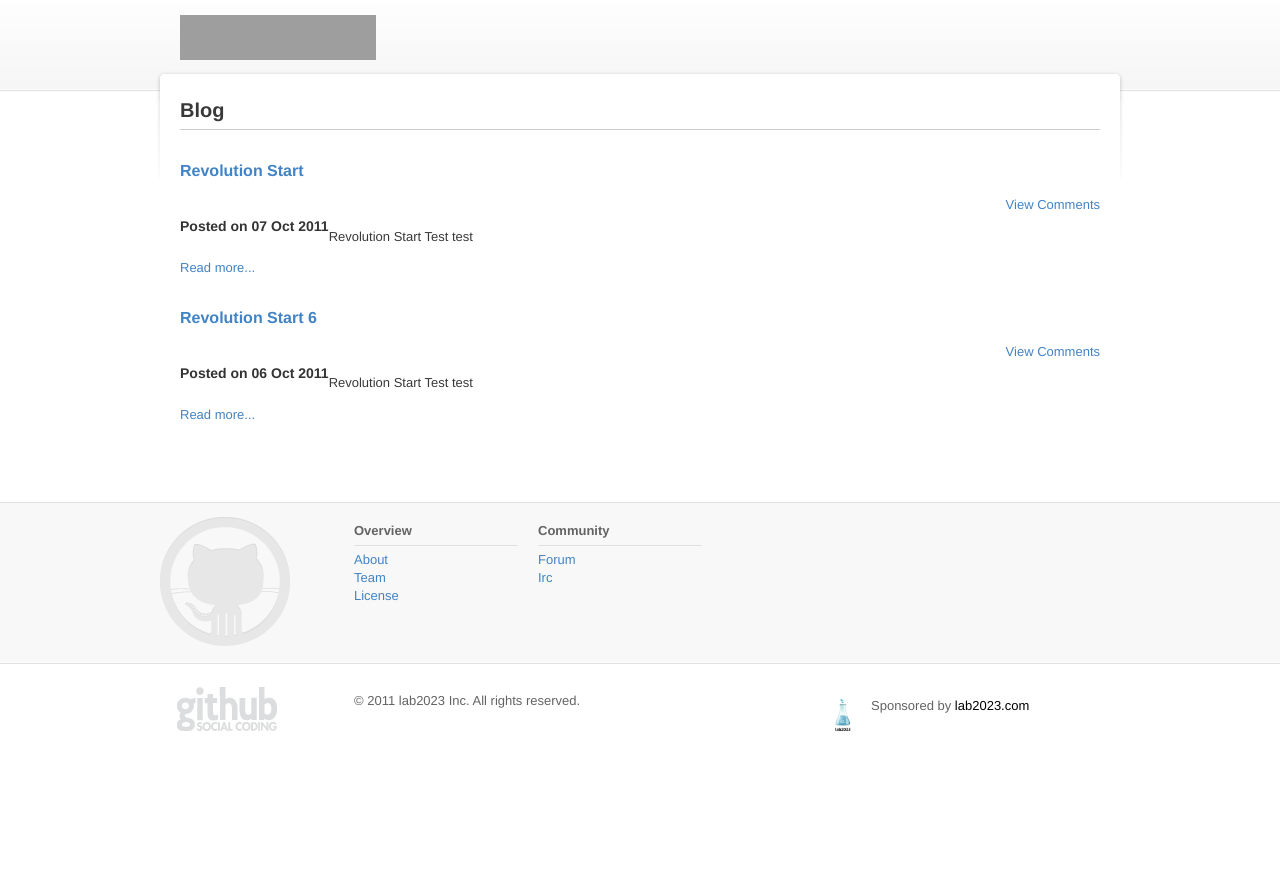
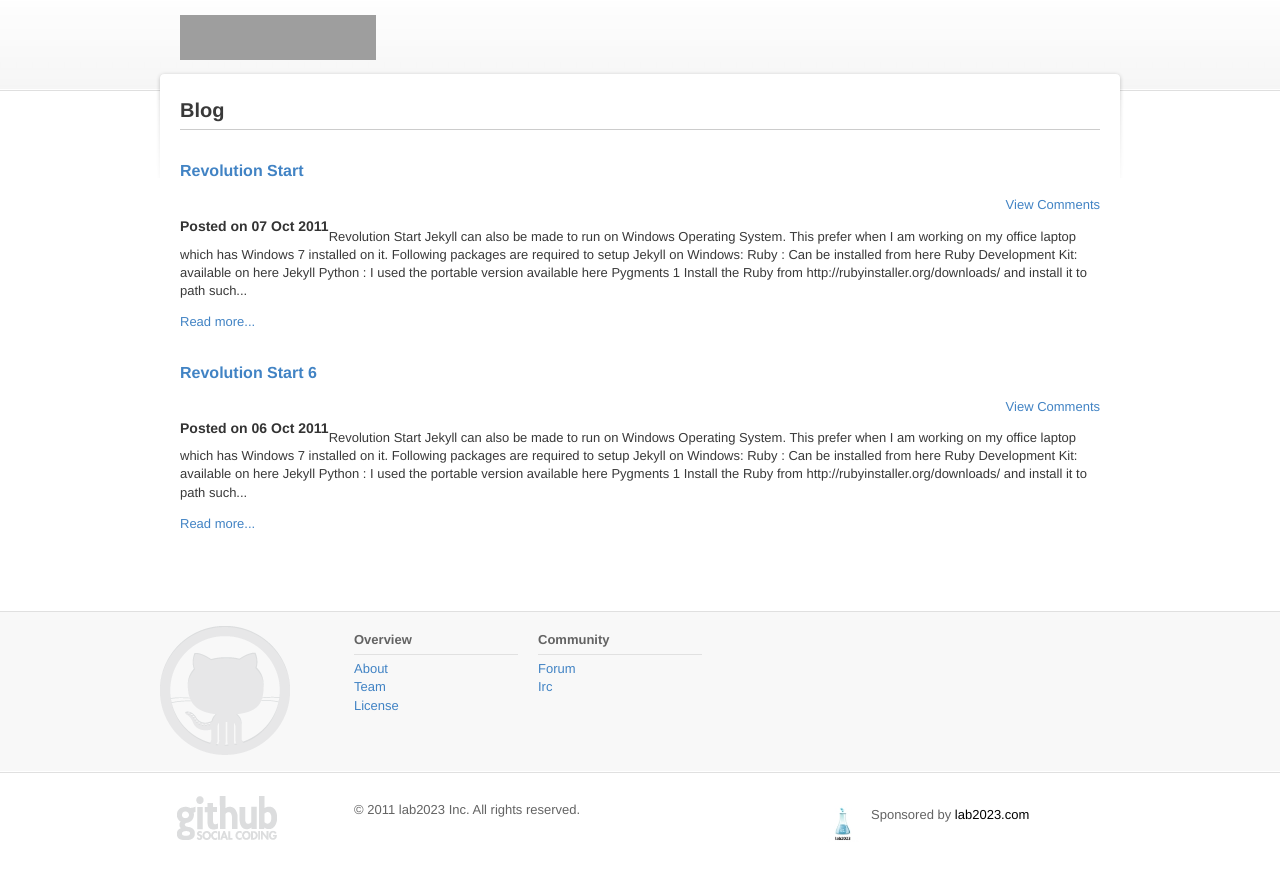
Before and after one commit to lab2023/kebab-project.com, a Jekyll site: the page built from blog.md, in a window 1280 px wide. Shown: the top 879 px of the page. Built offline with Jekyll 4.4.1, drawn with Linux system fonts in a browser that asks for light colours; grey boxes are pictures that could not be loaded.

```diff
--- a/_posts/2011-10-07-revolution-start.md
+++ b/_posts/2011-10-07-revolution-start.md
@@ -6,4 +6,6 @@
 Revolution Start
 ================
 
-Test test
+Jekyll can also be made to run on Windows Operating System. This prefer when I am working on my office laptop which has Windows 7 installed on it. Following packages are required to setup Jekyll on Windows: Ruby : Can be installed from here Ruby Development Kit: available on here Jekyll Python : I used the portable version available here Pygments 1 Install the Ruby from http://rubyinstaller.org/downloads/ and install it to path such as C:\ruby..
+
+Jekyll can also be made to run on Windows Operating System. This prefer when I am working on my office laptop which has Windows 7 installed on it. Following packages are required to setup Jekyll on Windows: Ruby : Can be installed from here Ruby Development Kit: available on here Jekyll Python : I used the portable version available here Pygments 1 Install the Ruby from http://rubyinstaller.org/downloads/ and install it to path such as C:\ruby..
--- a/blog.md
+++ b/blog.md
@@ -8,11 +8,9 @@
 
 {% for post in site.posts limit: 100 %}
   <h2><a href="{{ post.url }}">{{ post.title }}</a></h2>
-  <h3 class="datetext" style="float:left">
-    Posted on {{ post.date | date_to_string }}
+  <h3 class="datetext" style="float:left"> Posted on {{ post.date | date_to_string }} </h3>
 
-  </h3>
- <span style="float:right"><a class="comments" data-disqus-identifier="{{ post.disqus_id }}" href="{{ post.url }}#disqus_thread">View Comments</a></span>
+  <span style="float:right"><a class="comments" data-disqus-identifier="{{ post.disqus_id }}" href="{{ post.url }}#disqus_thread">View Comments</a></span>
 
 <div class="c">&nbsp;</div>
   <p>{{ post.content | strip_html | truncatewords: 75 }}</p>
```
Also changed, not shown: _posts/2011-10-06-revolution-start.md (+3 -1 lines).
